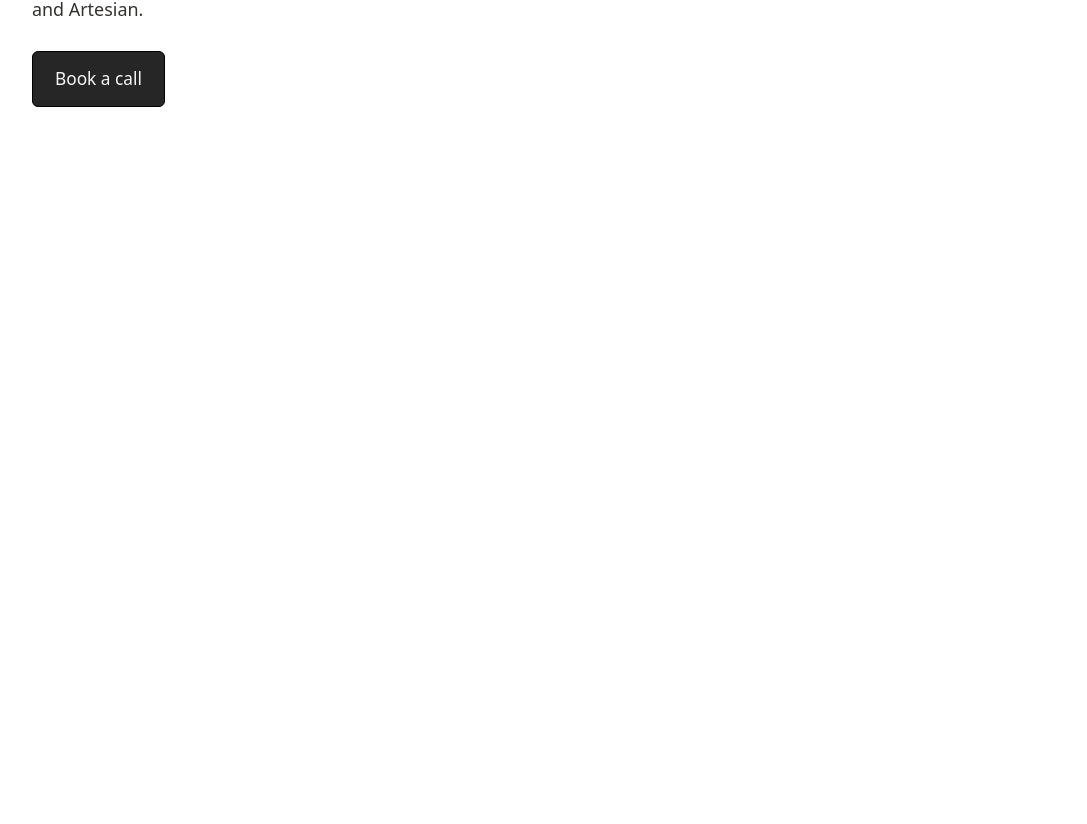
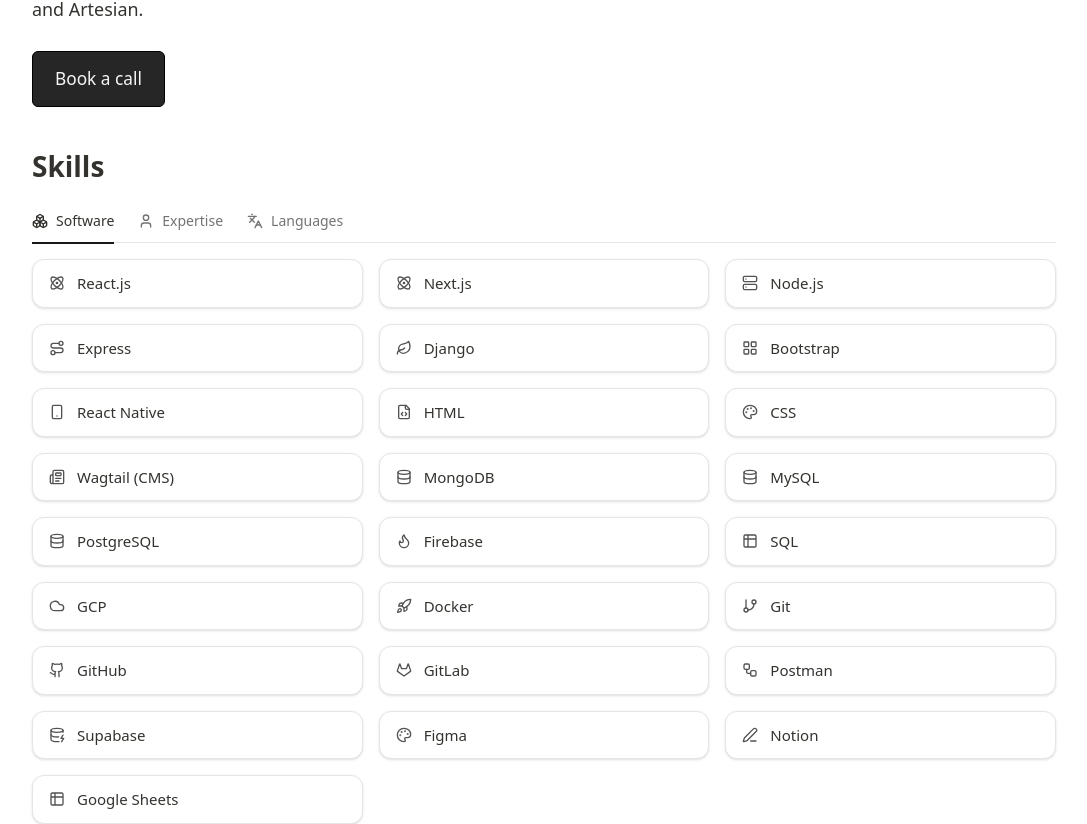
Before and after one commit to LuseBiswas/Portfolio, a Next.js app in the folder my-app/: page / in a window 1280 px wide. Shown: the part 531-1355 px from the top of the page, without its empty margins (96-1183 px from the left). Before the commit the page ends 800 px from the top, so only its background shows below. Built offline with nearby package versions, Linux system fonts and the light colour scheme.

Commit message:
Skills Section is implemented

```diff
--- /dev/null
+++ b/my-app/app/components/Skills.jsx
@@ -0,0 +1,206 @@
+"use client";
+import { useState, useRef } from "react";
+import {
+  // Tab icons
+  Boxes,        // Software
+  User,         // Expertise
+  Languages,    // Languages (programming)
+
+  // Software/tooling icons (Lucide)
+  PenLine,          // Notion (close enough)
+  CalendarDays,     // Webflow (calendar/ops vibe)
+  Palette,          // Figma / CSS / UI
+  Code2,            // Python / general code
+  Table2,           // SQL / Sheets
+  Atom,             // React / React Native
+  Braces,           // C/C++ / JS
+  FileCode,         // HTML
+  FileType,         // TypeScript
+  Server,           // Node / Express
+  Route,            // Express routing
+  Leaf,             // Django (framework) or Mongo (alt)
+  LayoutGrid,       // Bootstrap
+  Smartphone,       // React Native
+  Newspaper,        // Wagtail CMS
+  Database,         // Databases (MySQL/Postgres)
+  Cloud,            // GCP / Cloud
+  Flame,            // Firebase
+  GitBranch,        // Git
+  Github,           // GitHub
+  Gitlab,           // GitLab
+  Workflow,         // Postman (API workflows)
+  Rocket,           // Deployment / DevOps
+  DatabaseZap,      // Supabase
+} from "lucide-react";
+
+function SkillCard({ icon: Icon, label }) {
+  return (
+    <div
+      className="flex items-center gap-3 rounded-xl border border-neutral-200 bg-white px-4 py-3 shadow-sm"
+    >
+      <Icon className="size-4 shrink-0 text-neutral-600" aria-hidden="true" />
+      <span className="text-[15px] text-[#33322e]">{label}</span>
+    </div>
+  );
+}
+
+export default function Skills() {
+  const tabs = [
+    { key: "software", label: "Software", icon: Boxes },
+    { key: "expertise", label: "Expertise", icon: User },
+    { key: "language", label: "Languages", icon: Languages }
+  ];
+
+  // ---- DATA FROM YOUR RESUME ----
+  const data = {
+    // Web Dev + DB/Cloud + Tools & DevOps + a few design tools
+    software: [
+      // Web Dev
+      { label: "React.js",       icon: Atom },
+      { label: "Next.js",        icon: Atom },
+      { label: "Node.js",        icon: Server },
+      { label: "Express",        icon: Route },
+      { label: "Django",         icon: Leaf },
+      { label: "Bootstrap",      icon: LayoutGrid },
+      { label: "React Native",   icon: Smartphone },
+      { label: "HTML",           icon: FileCode },
+      { label: "CSS",            icon: Palette },
+      { label: "Wagtail (CMS)",  icon: Newspaper },
+
+      // Databases & Cloud
+      { label: "MongoDB",        icon: Database },
+      { label: "MySQL",          icon: Database },
+      { label: "PostgreSQL",     icon: Database },
+      { label: "Firebase",       icon: Flame },
+      { label: "SQL",            icon: Table2 },
+      { label: "GCP",            icon: Cloud },
+
+      // Tools & DevOps
+      { label: "Docker",         icon: Rocket },
+      { label: "Git",            icon: GitBranch },
+      { label: "GitHub",         icon: Github },
+      { label: "GitLab",         icon: Gitlab },
+      { label: "Postman",        icon: Workflow },
+      { label: "Supabase",       icon: DatabaseZap },
+
+      // Design/ops extras you use
+      { label: "Figma",          icon: Palette },
+      { label: "Notion",         icon: PenLine },
+      { label: "Google Sheets",  icon: Table2 },
+      // (Webflow wasn’t in resume, keeping optional)
+      // { label: "Webflow",        icon: CalendarDays },
+    ],
+
+    // Practical capabilities inferred from your roles/projects
+    expertise: [
+      { label: "Full-Stack Development",      icon: Boxes },
+      { label: "REST API Design",             icon: Workflow },
+      { label: "AI/LLM Integration",          icon: Code2 },
+      { label: "Prompt Engineering",          icon: Code2 },
+      { label: "Voice/Interview AI",          icon: Languages },
+      { label: "Performance Optimization",    icon: Rocket },
+      { label: "Admin Dashboards",            icon: LayoutGrid },
+      { label: "CMS & Content Workflows",     icon: Newspaper },
+      { label: "Authentication (Firebase)",   icon: Flame },
+      { label: "Data Modeling & SQL",         icon: Table2 },
+      { label: "Containerization & Deploys",  icon: Rocket },
+      { label: "UI/UX Systems",               icon: Palette },
+    ],
+
+    // Programming languages (from resume)
+    language: [
+      { label: "C/C++",       icon: Braces },
+      { label: "Python",      icon: Code2 },
+      { label: "JavaScript",  icon: Braces },
+      { label: "TypeScript",  icon: FileType },
+    ],
+  };
+
+  const [active, setActive] = useState("software");
+  const tabRefs = useRef([]);
+
+  const onKeyDown = (e, index) => {
+    const last = tabs.length - 1;
+    if (e.key === "ArrowRight") {
+      const next = index === last ? 0 : index + 1;
+      setActive(tabs[next].key);
+      tabRefs.current[next]?.focus();
+    } else if (e.key === "ArrowLeft") {
+      const prev = index === 0 ? last : index - 1;
+      setActive(tabs[prev].key);
+      tabRefs.current[prev]?.focus();
+    }
+  };
+
+  return (
+    <section aria-labelledby="skills-heading" className="mt-[clamp(24px,3vw,48px)]">
+      <h2
+        id="skills-heading"
+        className="font-dm-sans text-[clamp(22px,2.4vw,28px)] font-bold text-[#33322e]"
+      >
+        Skills
+      </h2>
+
+      {/* Tabs */}
+      <div className="mt-3">
+        <div
+          role="tablist"
+          aria-label="Skills categories"
+          className="flex items-center gap-6 border-b border-neutral-200"
+        >
+          {tabs.map((t, i) => {
+            const Icon = t.icon;
+            const isActive = active === t.key;
+            return (
+              <button
+                key={t.key}
+                ref={el => (tabRefs.current[i] = el)}
+                role="tab"
+                aria-selected={isActive}
+                aria-controls={`panel-${t.key}`}
+                id={`tab-${t.key}`}
+                onClick={() => setActive(t.key)}
+                onKeyDown={(e) => onKeyDown(e, i)}
+                className={[
+                  "group relative -mb-px inline-flex items-center gap-2 py-3 text-sm",
+                  "text-[#33322e]",
+                  isActive ? "font-medium" : "text-neutral-500 hover:text-[#33322e]"
+                ].join(" ")}
+              >
+                <Icon className="size-4" aria-hidden="true" />
+                <span>{t.label}</span>
+                <span
+                  className={[
+                    "pointer-events-none absolute inset-x-0 -bottom-px h-[2px] transition-all",
+                    isActive ? "bg-neutral-900" : "bg-transparent group-hover:bg-neutral-300"
+                  ].join(" ")}
+                />
+              </button>
+            );
+          })}
+        </div>
+      </div>
+
+      {/* Panels */}
+      {tabs.map((t) => {
+        const isActive = active === t.key;
+        return (
+          <div
+            key={t.key}
+            role="tabpanel"
+            id={`panel-${t.key}`}
+            aria-labelledby={`tab-${t.key}`}
+            hidden={!isActive}
+            className="pt-4"
+          >
+            <div className="grid gap-4 sm:grid-cols-2 lg:grid-cols-3">
+              {data[t.key].map((item) => (
+                <SkillCard key={item.label} icon={item.icon} label={item.label} />
+              ))}
+            </div>
+          </div>
+        );
+      })}
+    </section>
+  );
+}
--- a/my-app/app/page.jsx
+++ b/my-app/app/page.jsx
@@ -1,9 +1,13 @@
 import Hero from "./components/Hero";
+import Skills from "./components/Skills";
 
 export default function Home() {
   return (
     <main>
       <Hero />
+      <div className="mx-auto w-full max-w-[min(1600px,92vw)] px-[clamp(20px,6vw,128px)]">
+        <Skills />
+      </div>
     </main>
   );
 }
--- a/my-app/package.json
+++ b/my-app/package.json
@@ -10,6 +10,7 @@
   },
   "dependencies": {
     "@tailwindcss/postcss": "^4.1.14",
+    "lucide-react": "^0.544.0",
     "next": "15.5.4",
     "postcss": "^8.5.6",
     "react": "19.1.0",
```
Also changed, not shown: 1 other file (tests, documents, lock files or other folders).
